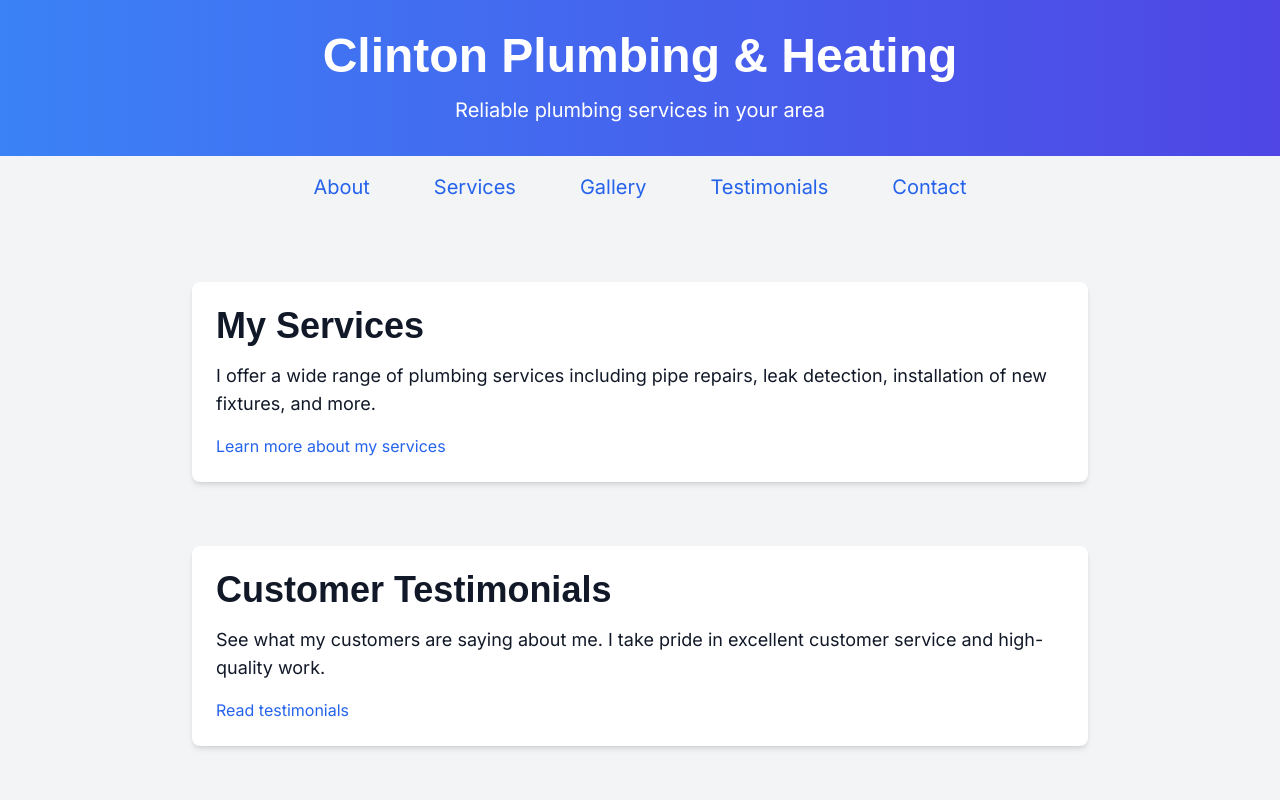
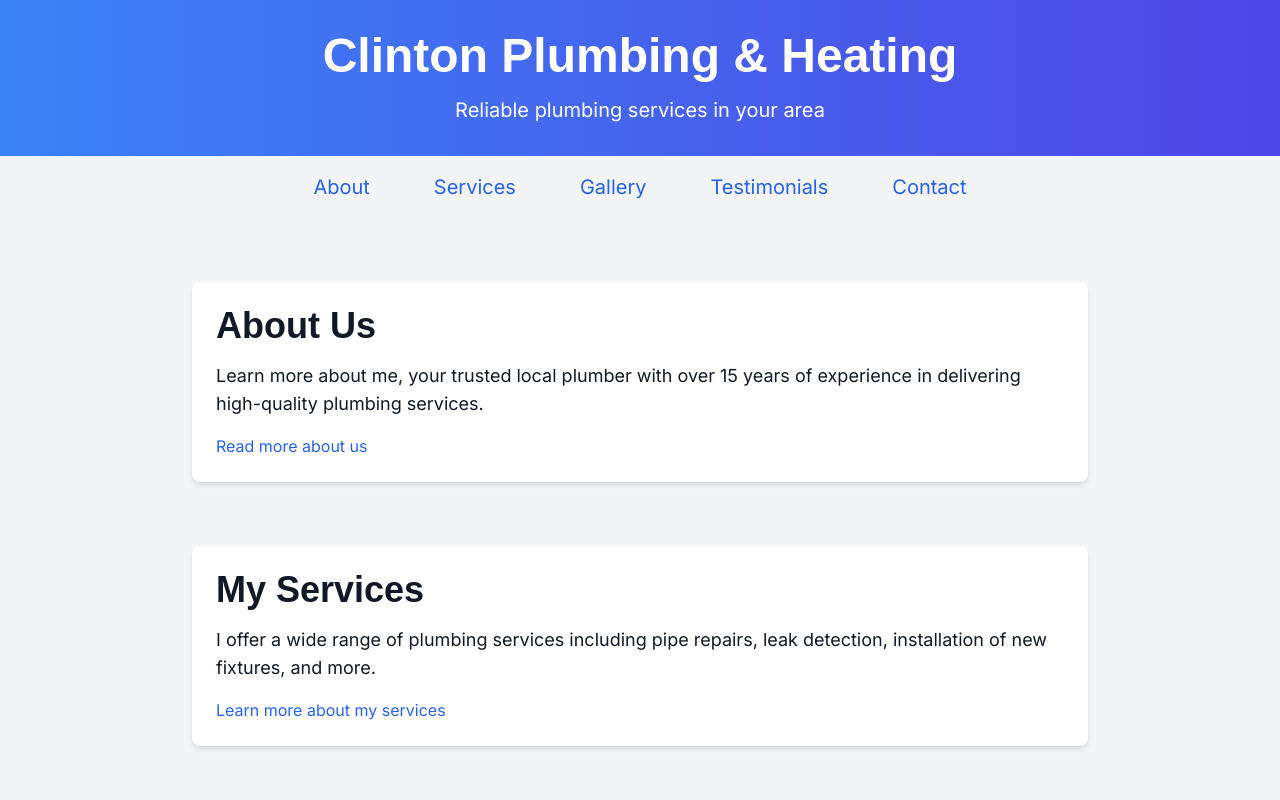
Before and after one commit to mcgrath-rory-23/nextjs-plumbing-and-heating, a Next.js app: page / in a window 1280 px wide. Shown: the top 800 px of the page. Built offline with nearby package versions, Linux system fonts and the light colour scheme.

Commit message:
Fixed incorrect import in _error.js, added missing 'About' section to index.js, and updated links and components for enhanced usability and SEO.

```diff
--- a/pages/_error.js
+++ b/pages/_error.js
@@ -1,5 +1,5 @@
 import React from 'react';
-import Link from 'today-link';
+import Link from 'next/link';  // Corrected the import statement
 
 function Error({ statusCode }) {
   // Custom message based on the status code
@@ -29,3 +29,5 @@ Error.getInitialProps = ({ res, err }) => {
   const statusCode = res ? res.statusCode : err ? err.statusCode : null;
   return { statusCode };
 };
+
+export default Error;
--- a/pages/index.js
+++ b/pages/index.js
@@ -12,6 +12,14 @@ export default function Home() {
       <Navigation />
 
       <main className="flex flex-col items-center p-8 bg-gray-100 flex-1">
+      <section id="about" className="max-w-4xl w-full mb-8 bg-white p-6 rounded-lg shadow-md">
+          <h2 className="text-4xl font-semibold mb-4">About Us</h2>
+          <p className="text-lg mb-4">
+            Learn more about me, your trusted local plumber with over 15 years of experience in delivering high-quality plumbing services.
+          </p>
+          <a href="/about" className="text-blue-600 hover:underline cursor-pointer">Read more about us</a>
+        </section>
+
         <section id="services" className="max-w-4xl w-full mb-8 bg-white p-6 rounded-lg shadow-md hover:shadow-xl transition-shadow duration-300">
           <h2 className="text-4xl font-semibold mb-4">My Services</h2>
           <p className="text-lg mb-4">
@@ -20,20 +28,20 @@ export default function Home() {
           <a href="#services" className="text-blue-600 hover:underline cursor-pointer">Learn more about my services</a>
         </section>
 
+        <section id="gallery" className="max-w-4xl w-full mb-8 bg-white p-6 rounded-lg shadow-md hover:shadow-xl transition-shadow duration-300">
+          <h2 className="text-4xl font-semibold mb-4">My Work Gallery</h2>
+          <p className="text-lg mb-4">
+            Check out some of the work I have done for my satisfied customers.
+          </p>
+          <a href="#gallery" className="text-blue-600 hover:underline cursor-pointer">View my gallery</a>
+        </section>
+
         <section id="testimonials" className="max-w-4xl w-full mb-8 bg-white p-6 rounded-lg shadow-md hover:shadow-xl transition-shadow duration-300">
           <h2 className="text-4xl font-semibold mb-4">Customer Testimonials</h2>
           <p className="text-lg mb-4">
             See what my customers are saying about me. I take pride in excellent customer service and high-quality work.
           </p>
           <a href="#testimonials" className="text-blue-600 hover:underline cursor-pointer">Read testimonials</a>
-        </section>
-
-        <section id="gallery" className="max-w-4xl w-full mb-8 bg-white p-6 rounded-lg shadow-md hover:shadow-xl transition-shadow duration-300">
-          <h2 className="text-4xl font-semibold mb-4">My Work Gallery</h2>
-          <p className="text-lg mb-4">
-            Check out some of the work I have done for my satisfied customers.
-          </p>
-          <a href="#gallery" className="text-blue-600 hover:underline cursor-pointer">View my gallery</a>
         </section>
 
         <section id="contact" className="max-w-4xl w-full mb-8 bg-white p-6 rounded-lg shadow-md hover:shadow-xl transition-shadow duration-300">
```
